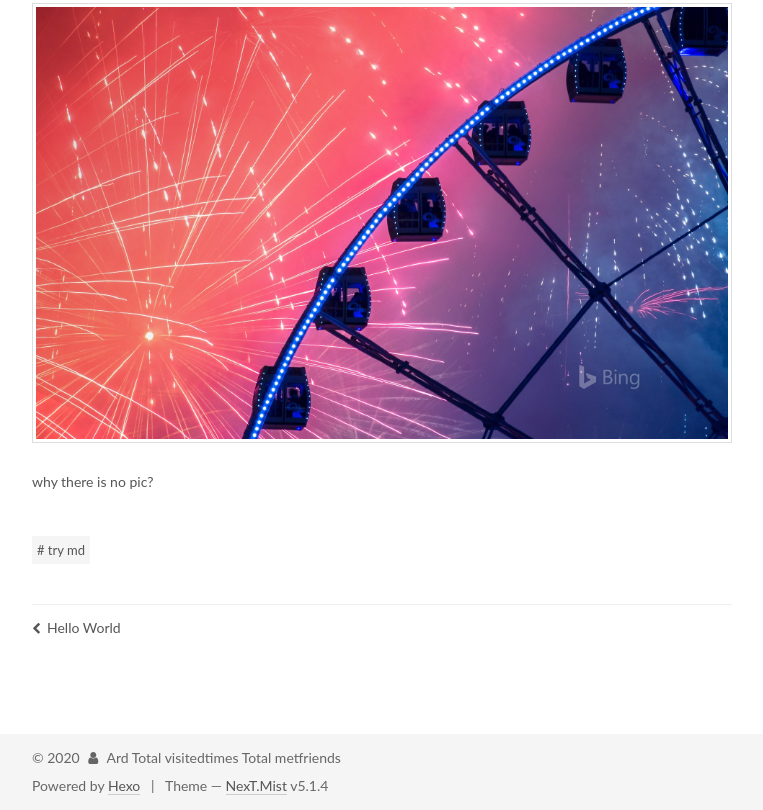
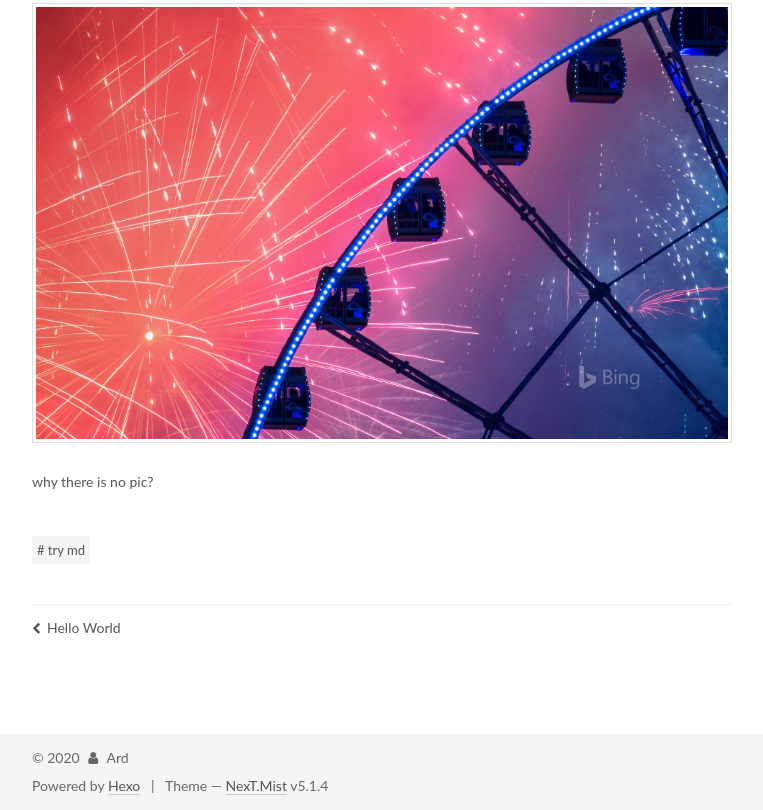
Before and after one commit to Arvid-pku/Arvid-pku.github.io, a plain HTML site: page 2020/01/09/first-try/index.html in a window 1280 px wide. Shown: the part 1119-1929 px from the top of the page, without its empty margins (98-861 px from the left). Drawn offline with Linux system fonts and the light colour scheme; some packages are replaced by stand-ins of ours; a script that the page names is missing.

Commit message:
Site updated: 2020-01-09 18:27:35

```diff
--- a/2020/01/09/first-try/index.html
+++ b/2020/01/09/first-try/index.html
@@ -567,19 +567,12 @@
 
     <footer id="footer" class="footer">
       <div class="footer-inner">
-        <script async src="https://dn-lbstatics.qbox.me/busuanzi/2.3/busuanzi.pure.mini.js">
-</script>
-<div class="copyright">&copy; <span itemprop="copyrightYear">2020</span>
+        <div class="copyright">&copy; <span itemprop="copyrightYear">2020</span>
   <span class="with-love">
     <i class="fa fa-user"></i>
   </span>
   <span class="author" itemprop="copyrightHolder">Ard</span>
-	<span id="busuanzi_container_site_pv">
-		Total visited<span id="busuanzi_value_site_pv"></span>times
-	</span>
-	<span id="busuanzi_container_site_uv">
-	    Total met<span id="busuanzi_value_site_uv"></span>friends
-	</span>
+
 
 </div>
 
@@ -759,6 +752,5 @@
 
 
 
-
 </body>
 </html>
```
Also changed, not shown: 2020/01/09/hello-world/index.html (+2 -10 lines), archives/2020/01/index.html (+2 -10 lines), archives/2020/index.html (+2 -10 lines), archives/index.html (+2 -10 lines), categories/hello-world/index.html (+2 -10 lines), index.html (+2 -10 lines), tags/try-md/index.html (+2 -10 lines).
